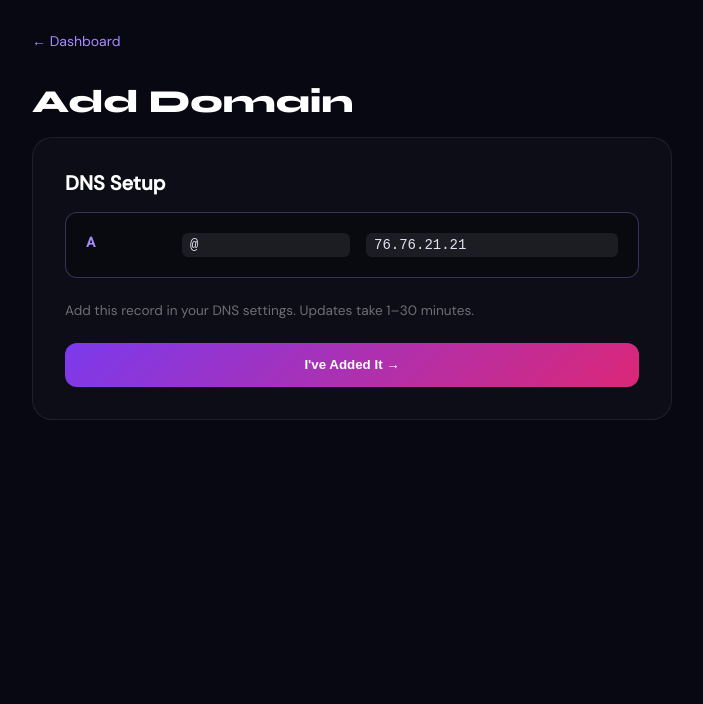
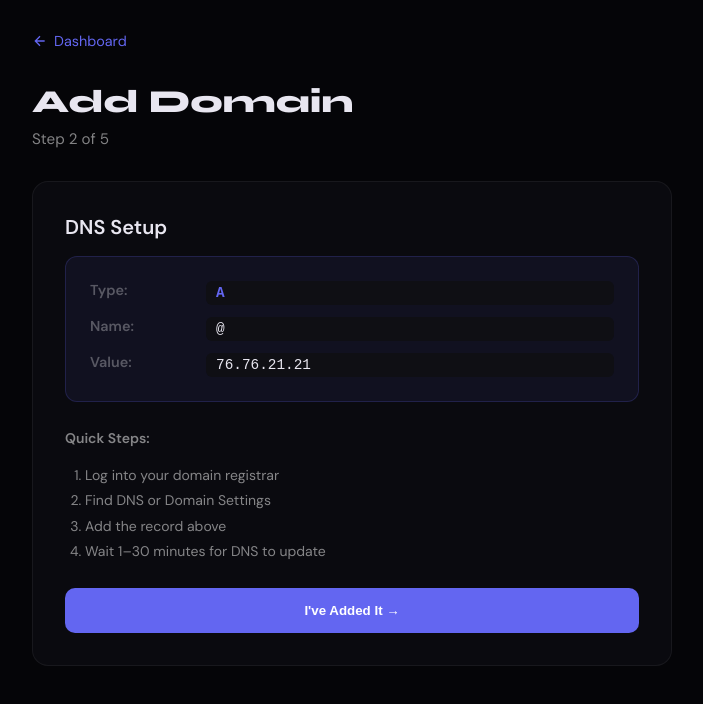
Before and after one commit to RajatDatta5315/kryvlayer, a Next.js app: page /add-domain in a window 1280 px wide. Both pictures are taken after typing "Sample", "https://example.com", "Sample" into the empty fields and a click on the button "Continue →". Shown: the top 704 px of the page, without its empty margins (288-991 px from the left). Built offline with nearby package versions, Linux system fonts and the light colour scheme.

Commit message:
Update add-domain.js

```diff
--- a/pages/add-domain.js
+++ b/pages/add-domain.js
@@ -1,5 +1,6 @@
 import { useState } from 'react'
 import Head from 'next/head'
+import GenerationProgress from '../components/GenerationProgress'
 
 const KRYVLAYER_IP = '76.76.21.21'
 const KRYVLAYER_CNAME = 'cname.kryvlayer.app'
@@ -8,13 +9,17 @@ export default function AddDomain() {
   const [step, setStep] = useState(1)
   const [form, setForm] = useState({ businessName: '', websiteUrl: '', domain: '' })
   const [verifyStatus, setVerifyStatus] = useState(null)
-  const [loading, setLoading] = useState(false)
   const [pages, setPages] = useState([])
+  const [error, setError] = useState('')
 
   const isSubdomain = form.domain.split('.').length > 2
 
   async function handleSubmit(e) {
     e.preventDefault()
+    if (!form.businessName || !form.websiteUrl || !form.domain) {
+      setError('All fields required')
+      return
+    }
     setStep(2)
   }
 
@@ -33,7 +38,6 @@ export default function AddDomain() {
 
   async function generate() {
     setStep(4)
-    setLoading(true)
     try {
       const domainRes = await fetch('/api/domains/create', {
         method: 'POST',
@@ -41,7 +45,7 @@ export default function AddDomain() {
         body: JSON.stringify({ userId: '1', ...form })
       })
       const domainData = await domainRes.json()
-      if (!domainData.success) throw new Error(domainData.error)
+      if (!domainData.success) throw new Error(domainData.error || 'Failed to create domain')
 
       const genRes = await fetch('/api/generate/auto', {
         method: 'POST',
@@ -49,10 +53,15 @@ export default function AddDomain() {
         body: JSON.stringify({ domainId: domainData.domainId })
       })
       const genData = await genRes.json()
+
+      if (!genData.success) throw new Error(genData.error || 'Generation failed')
+
       setPages(genData.pages || [])
-      setStep(5)
-    } catch (err) { alert(err.message); setStep(2) }
-    finally { setLoading(false) }
+    } catch (err) {
+      console.error('Generation error:', err)
+      setError(err.message)
+      setStep(2)
+    }
   }
 
   return (
@@ -60,87 +69,162 @@ export default function AddDomain() {
       <Head>
         <title>Add Domain — KRYVLayer</title>
         <link rel="icon" href="/favicon.ico" />
-        <link href="https://fonts.googleapis.com/css2?family=Syne:wght@700;800&family=DM+Sans:wght@400;500&display=swap" rel="stylesheet" />
+        <meta name="viewport" content="width=device-width, initial-scale=1" />
+        <link href="https://fonts.googleapis.com/css2?family=Syne:wght@700;800&family=DM+Sans:wght@400;500;600&display=swap" rel="stylesheet" />
       </Head>
 
-      <div style={{ minHeight: '100vh', background: '#080812', color: '#e2e0f0', fontFamily: "'DM Sans', sans-serif", padding: '2rem 1rem' }}>
+      <div style={{ minHeight: '100vh', background: 'var(--bg-primary)', color: 'var(--text-primary)', padding: '2rem 1rem' }}>
         <div style={{ maxWidth: 640, margin: '0 auto' }}>
-          <a href="/dashboard" style={{ color: '#a78bfa', textDecoration: 'none', fontSize: '0.875rem', display: 'block', marginBottom: '2rem' }}>← Dashboard</a>
+          <a href="/dashboard" style={{ color: 'var(--accent-primary)', textDecoration: 'none', fontSize: '0.9rem', display: 'flex', alignItems: 'center', gap: 6, marginBottom: '2rem' }}>
+            <svg width="16" height="16" fill="none" stroke="currentColor" strokeWidth="2" viewBox="0 0 24 24"><path d="M19 12H5M12 19l-7-7 7-7"/></svg>
+            Dashboard
+          </a>
 
-          <h1 style={{ fontFamily: 'Syne', fontSize: '2rem', fontWeight: 800, color: '#fff', marginBottom: '1rem' }}>Add Domain</h1>
+          {error && (
+            <div style={{ marginBottom: '1.5rem', padding: '1rem', background: 'rgba(239,68,68,0.1)', border: '1px solid rgba(239,68,68,0.3)', borderRadius: 12, color: '#ef4444' }}>
+              {error}
+            </div>
+          )}
+
+          <h1 style={{ fontFamily: 'Syne', fontSize: '2rem', fontWeight: 800, marginBottom: '0.5rem' }}>Add Domain</h1>
+          <p style={{ color: 'var(--text-secondary)', marginBottom: '2rem', fontSize: '0.95rem' }}>Step {step} of 5</p>
 
           {step === 1 && (
-            <form onSubmit={handleSubmit} style={{ background: 'rgba(255,255,255,0.025)', border: '1px solid rgba(255,255,255,0.07)', borderRadius: 20, padding: '2rem' }}>
-              <h2 style={{ fontSize: '1.25rem', marginBottom: '1.5rem', color: '#fff' }}>Business Info</h2>
+            <form onSubmit={handleSubmit} style={{ background: 'var(--bg-secondary)', border: '1px solid var(--border)', borderRadius: 16, padding: '2rem' }}>
               {[
                 { label: 'Business Name', key: 'businessName', type: 'text', placeholder: 'Acme Inc.' },
-                { label: 'Website URL', key: 'websiteUrl', type: 'url', placeholder: 'https://mycompany.com' },
-                { label: 'Domain for Pages', key: 'domain', type: 'text', placeholder: 'seo.mycompany.com' }
+                { label: 'Website URL', key: 'websiteUrl', type: 'url', placeholder: 'https://mycompany.com', hint: 'NEHIRA will analyze this URL' },
+                { label: 'Domain for Pages', key: 'domain', type: 'text', placeholder: 'seo.mycompany.com', hint: 'Where your landing pages will live' }
               ].map(f => (
                 <div key={f.key} style={{ marginBottom: '1.25rem' }}>
-                  <label style={{ display: 'block', fontSize: '0.8rem', marginBottom: '0.5rem', color: 'rgba(255,255,255,0.6)' }}>{f.label}</label>
+                  <label style={{ display: 'block', fontSize: '0.85rem', fontWeight: 600, color: 'var(--text-secondary)', marginBottom: '0.5rem' }}>{f.label}</label>
                   <input type={f.type} required placeholder={f.placeholder} value={form[f.key]} onChange={e => setForm({ ...form, [f.key]: e.target.value })}
-                    style={{ width: '100%', background: 'rgba(255,255,255,0.05)', border: '1px solid rgba(255,255,255,0.1)', borderRadius: 12, padding: '0.875rem', color: '#fff', fontSize: '0.95rem', outline: 'none' }} />
+                    style={{ width: '100%', background: 'var(--bg-tertiary)', border: '1px solid var(--border)', borderRadius: 10, padding: '0.875rem 1rem', color: 'var(--text-primary)', fontSize: '0.95rem', outline: 'none', transition: 'border-color 0.2s' }}
+                    onFocus={e => e.target.style.borderColor = 'var(--accent-primary)'}
+                    onBlur={e => e.target.style.borderColor = 'var(--border)'}
+                  />
+                  {f.hint && <p style={{ fontSize: '0.75rem', color: 'var(--text-tertiary)', marginTop: '0.4rem' }}>{f.hint}</p>}
                 </div>
               ))}
-              <button type="submit" style={{ width: '100%', padding: '0.9rem', background: 'linear-gradient(135deg,#7c3aed,#db2777)', borderRadius: 12, color: '#fff', fontWeight: 700, border: 'none', cursor: 'pointer' }}>Continue →</button>
+              <button type="submit" style={{ width: '100%', padding: '0.95rem', background: 'var(--accent-primary)', borderRadius: 10, color: '#fff', fontWeight: 700, border: 'none', cursor: 'pointer', fontSize: '1rem' }}>
+                Continue →
+              </button>
             </form>
           )}
 
           {step === 2 && (
-            <div style={{ background: 'rgba(255,255,255,0.025)', border: '1px solid rgba(255,255,255,0.07)', borderRadius: 20, padding: '2rem' }}>
-              <h2 style={{ fontSize: '1.25rem', marginBottom: '1rem', color: '#fff' }}>DNS Setup</h2>
-              <div style={{ background: 'rgba(0,0,0,0.3)', border: '1px solid rgba(167,139,250,0.3)', borderRadius: 12, padding: '1.25rem', marginBottom: '1.5rem' }}>
-                <div style={{ display: 'grid', gridTemplateColumns: '80px 1fr 1.5fr', gap: '1rem', fontSize: '0.875rem' }}>
-                  <span style={{ fontWeight: 700, color: '#a78bfa' }}>{isSubdomain ? 'CNAME' : 'A'}</span>
-                  <code style={{ background: 'rgba(255,255,255,0.08)', padding: '4px 8px', borderRadius: 6 }}>{isSubdomain ? form.domain.split('.')[0] : '@'}</code>
-                  <code style={{ background: 'rgba(255,255,255,0.08)', padding: '4px 8px', borderRadius: 6 }}>{isSubdomain ? KRYVLAYER_CNAME : KRYVLAYER_IP}</code>
+            <div style={{ background: 'var(--bg-secondary)', border: '1px solid var(--border)', borderRadius: 16, padding: '2rem' }}>
+              <h2 style={{ fontSize: '1.25rem', fontWeight: 700, marginBottom: '1rem' }}>DNS Setup</h2>
+              <div style={{ background: 'rgba(99,102,241,0.08)', border: '1px solid rgba(99,102,241,0.2)', borderRadius: 12, padding: '1.5rem', marginBottom: '1.5rem' }}>
+                <div style={{ display: 'grid', gridTemplateColumns: '100px 1fr', gap: '0.75rem 1rem', fontSize: '0.9rem' }}>
+                  <span style={{ color: 'var(--text-tertiary)', fontWeight: 600 }}>Type:</span>
+                  <code style={{ background: 'var(--bg-tertiary)', padding: '4px 10px', borderRadius: 6, color: 'var(--accent-primary)', fontWeight: 700 }}>
+                    {isSubdomain ? 'CNAME' : 'A'}
+                  </code>
+
+                  <span style={{ color: 'var(--text-tertiary)', fontWeight: 600 }}>Name:</span>
+                  <code style={{ background: 'var(--bg-tertiary)', padding: '4px 10px', borderRadius: 6, color: 'var(--text-primary)' }}>
+                    {isSubdomain ? form.domain.split('.')[0] : '@'}
+                  </code>
+
+                  <span style={{ color: 'var(--text-tertiary)', fontWeight: 600 }}>Value:</span>
+                  <code style={{ background: 'var(--bg-tertiary)', padding: '4px 10px', borderRadius: 6, color: 'var(--text-primary)', wordBreak: 'break-all' }}>
+                    {isSubdomain ? KRYVLAYER_CNAME : KRYVLAYER_IP}
+                  </code>
                 </div>
               </div>
-              <p style={{ fontSize: '0.85rem', color: 'rgba(255,255,255,0.4)', marginBottom: '1.5rem' }}>Add this record in your DNS settings. Updates take 1–30 minutes.</p>
-              <button onClick={() => setStep(3)} style={{ width: '100%', padding: '0.9rem', background: 'linear-gradient(135deg,#7c3aed,#db2777)', borderRadius: 12, color: '#fff', fontWeight: 700, border: 'none', cursor: 'pointer' }}>I've Added It →</button>
+
+              <div style={{ fontSize: '0.875rem', color: 'var(--text-secondary)', lineHeight: 1.8, marginBottom: '1.5rem' }}>
+                <p style={{ fontWeight: 600, marginBottom: '0.75rem' }}>Quick Steps:</p>
+                <ol style={{ paddingLeft: '1.25rem' }}>
+                  <li>Log into your domain registrar</li>
+                  <li>Find DNS or Domain Settings</li>
+                  <li>Add the record above</li>
+                  <li>Wait 1–30 minutes for DNS to update</li>
+                </ol>
+              </div>
+
+              <button onClick={() => setStep(3)} style={{ width: '100%', padding: '0.95rem', background: 'var(--accent-primary)', borderRadius: 10, color: '#fff', fontWeight: 700, border: 'none', cursor: 'pointer' }}>
+                I've Added It →
+              </button>
             </div>
           )}
 
           {step === 3 && (
-            <div style={{ background: 'rgba(255,255,255,0.025)', border: '1px solid rgba(255,255,255,0.07)', borderRadius: 20, padding: '2rem', textAlign: 'center' }}>
-              <h2 style={{ fontSize: '1.25rem', marginBottom: '2rem', color: '#fff' }}>Verify Connection</h2>
-              {verifyStatus === null && <button onClick={checkDNS} style={{ width: '100%', padding: '0.9rem', background: 'linear-gradient(135deg,#7c3aed,#db2777)', borderRadius: 12, color: '#fff', fontWeight: 700, border: 'none', cursor: 'pointer' }}>Check DNS</button>}
-              {verifyStatus === 'checking' && <p style={{ color: 'rgba(255,255,255,0.4)' }}>Checking...</p>}
+            <div style={{ background: 'var(--bg-secondary)', border: '1px solid var(--border)', borderRadius: 16, padding: '2.5rem', textAlign: 'center' }}>
+              <h2 style={{ fontSize: '1.25rem', fontWeight: 700, marginBottom: '2rem' }}>Verify Connection</h2>
+
+              <div style={{ marginBottom: '2rem' }}>
+                <code style={{ background: 'rgba(99,102,241,0.1)', padding: '10px 20px', borderRadius: 100, color: 'var(--accent-primary)', fontSize: '1rem', fontWeight: 600 }}>
+                  {form.domain}
+                </code>
+              </div>
+
+              {verifyStatus === null && (
+                <button onClick={checkDNS} style={{ width: '100%', padding: '0.95rem', background: 'var(--accent-primary)', borderRadius: 10, color: '#fff', fontWeight: 700, border: 'none', cursor: 'pointer' }}>
+                  Check DNS Connection
+                </button>
+              )}
+
+              {verifyStatus === 'checking' && (
+                <div style={{ display: 'flex', alignItems: 'center', justifyContent: 'center', gap: 12, padding: '1rem', color: 'var(--text-secondary)' }}>
+                  <div style={{ width: 20, height: 20, border: '2px solid var(--border)', borderTopColor: 'var(--accent-primary)', borderRadius: '50%', animation: 'spin 0.8s linear infinite' }} />
+                  Checking DNS records...
+                </div>
+              )}
+
               {verifyStatus === 'valid' && (
                 <div>
-                  <div style={{ fontSize: '2.5rem', marginBottom: '1rem' }}>✅</div>
-                  <h3 style={{ color: '#4ade80', marginBottom: '1.5rem' }}>Connected!</h3>
-                  <button onClick={generate} style={{ width: '100%', padding: '0.9rem', background: 'linear-gradient(135deg,#7c3aed,#db2777)', borderRadius: 12, color: '#fff', fontWeight: 700, border: 'none', cursor: 'pointer' }}>Generate Pages →</button>
+                  <div style={{ fontSize: '3rem', marginBottom: '1rem' }}>✓</div>
+                  <h3 style={{ color: 'var(--accent-success)', fontSize: '1.25rem', marginBottom: '0.5rem' }}>Connected!</h3>
+                  <p style={{ color: 'var(--text-secondary)', marginBottom: '2rem', fontSize: '0.9rem' }}>Domain is pointing to KRYVLayer</p>
+                  <button onClick={generate} style={{ width: '100%', padding: '0.95rem', background: 'var(--accent-primary)', borderRadius: 10, color: '#fff', fontWeight: 700, border: 'none', cursor: 'pointer' }}>
+                    Generate Pages →
+                  </button>
                 </div>
               )}
+
               {verifyStatus === 'invalid' && (
                 <div>
-                  <div style={{ fontSize: '2.5rem', marginBottom: '1rem' }}>⚠️</div>
-                  <p style={{ color: 'rgba(255,255,255,0.4)', marginBottom: '1rem' }}>Not connected yet</p>
-                  <button onClick={checkDNS} style={{ width: '100%', padding: '0.9rem', background: 'linear-gradient(135deg,#7c3aed,#db2777)', borderRadius: 12, color: '#fff', fontWeight: 700, border: 'none', cursor: 'pointer' }}>Try Again</button>
-                  <button onClick={generate} style={{ marginTop: '1rem', background: 'none', border: 'none', color: '#a78bfa', fontSize: '0.85rem', textDecoration: 'underline', cursor: 'pointer' }}>Skip & generate anyway</button>
+                  <div style={{ fontSize: '3rem', marginBottom: '1rem' }}>⚠</div>
+                  <h3 style={{ color: 'var(--accent-warning)', marginBottom: '0.5rem' }}>Not Connected</h3>
+                  <p style={{ color: 'var(--text-secondary)', marginBottom: '1.5rem', fontSize: '0.9rem' }}>DNS not propagated yet. Check settings or wait.</p>
+                  <div style={{ display: 'flex', gap: '0.75rem', marginBottom: '1rem' }}>
+                    <button onClick={() => setStep(2)} style={{ flex: 1, padding: '0.875rem', background: 'var(--bg-tertiary)', border: '1px solid var(--border)', borderRadius: 10, color: 'var(--text-secondary)', fontWeight: 600, cursor: 'pointer' }}>← Back</button>
+                    <button onClick={checkDNS} style={{ flex: 1, padding: '0.875rem', background: 'var(--accent-primary)', borderRadius: 10, color: '#fff', fontWeight: 700, border: 'none', cursor: 'pointer' }}>Try Again</button>
+                  </div>
+                  <button onClick={generate} style={{ background: 'none', border: 'none', color: 'var(--accent-primary)', fontSize: '0.85rem', textDecoration: 'underline', cursor: 'pointer' }}>
+                    Skip & generate anyway
+                  </button>
                 </div>
               )}
             </div>
           )}
 
-          {step === 4 && (
-            <div style={{ background: 'rgba(255,255,255,0.025)', border: '1px solid rgba(255,255,255,0.07)', borderRadius: 20, padding: '3rem', textAlign: 'center' }}>
-              <div style={{ fontSize: '3rem', marginBottom: '1.5rem' }}>🤖</div>
-              <h2 style={{ fontSize: '1.5rem', marginBottom: '1rem', color: '#fff' }}>NEHIRA is Working</h2>
-              <p style={{ color: 'rgba(255,255,255,0.4)' }}>Generating unique content for every page...</p>
-            </div>
-          )}
+          {step === 4 && <GenerationProgress onComplete={() => setStep(5)} />}
 
           {step === 5 && (
-            <div style={{ background: 'rgba(255,255,255,0.025)', border: '1px solid rgba(255,255,255,0.07)', borderRadius: 20, padding: '2rem' }}>
-              <div style={{ textAlign: 'center', marginBottom: '2rem' }}>
-                <div style={{ fontSize: '3rem', marginBottom: '1rem' }}>🎉</div>
-                <h2 style={{ fontSize: '1.5rem', marginBottom: '0.5rem', color: '#fff' }}>Done!</h2>
-                <p style={{ color: 'rgba(255,255,255,0.4)' }}>{pages.length} pages are live</p>
+            <div style={{ background: 'var(--bg-secondary)', border: '1px solid var(--border)', borderRadius: 16, padding: '2.5rem', textAlign: 'center' }}>
+              <div style={{ fontSize: '3.5rem', marginBottom: '1.5rem' }}>🎉</div>
+              <h2 style={{ fontSize: '1.75rem', fontWeight: 800, marginBottom: '0.5rem' }}>Pages Are Live!</h2>
+              <p style={{ color: 'var(--text-secondary)', marginBottom: '2rem' }}>
+                <strong style={{ color: 'var(--accent-primary)' }}>{pages.length} pages</strong> generated on <strong>{form.domain}</strong>
+              </p>
+
+              <div style={{ maxHeight: 300, overflowY: 'auto', marginBottom: '2rem', textAlign: 'left' }}>
+                {pages.slice(0, 10).map((p, i) => (
+                  <div key={i} style={{ padding: '0.75rem', background: 'var(--bg-tertiary)', border: '1px solid var(--border)', borderRadius: 8, marginBottom: '0.5rem', fontSize: '0.85rem', fontFamily: 'monospace' }}>
+                    <a href={`https://${form.domain}/${p.slug}`} target="_blank" style={{ color: 'var(--accent-primary)', textDecoration: 'none' }}>
+                      /{p.slug} ↗
+                    </a>
+                  </div>
+                ))}
+                {pages.length > 10 && <p style={{ textAlign: 'center', color: 'var(--text-tertiary)', fontSize: '0.85rem', padding: '0.5rem' }}>+ {pages.length - 10} more</p>}
               </div>
-              <a href="/dashboard" style={{ display: 'block', textAlign: 'center', padding: '0.9rem', background: 'linear-gradient(135deg,#7c3aed,#db2777)', borderRadius: 12, color: '#fff', fontWeight: 700, textDecoration: 'none' }}>Back to Dashboard</a>
+
+              <a href="/dashboard" style={{ display: 'block', padding: '0.95rem', background: 'var(--accent-primary)', borderRadius: 10, color: '#fff', fontWeight: 700, textDecoration: 'none', textAlign: 'center' }}>
+                Back to Dashboard
+              </a>
             </div>
           )}
         </div>
```
